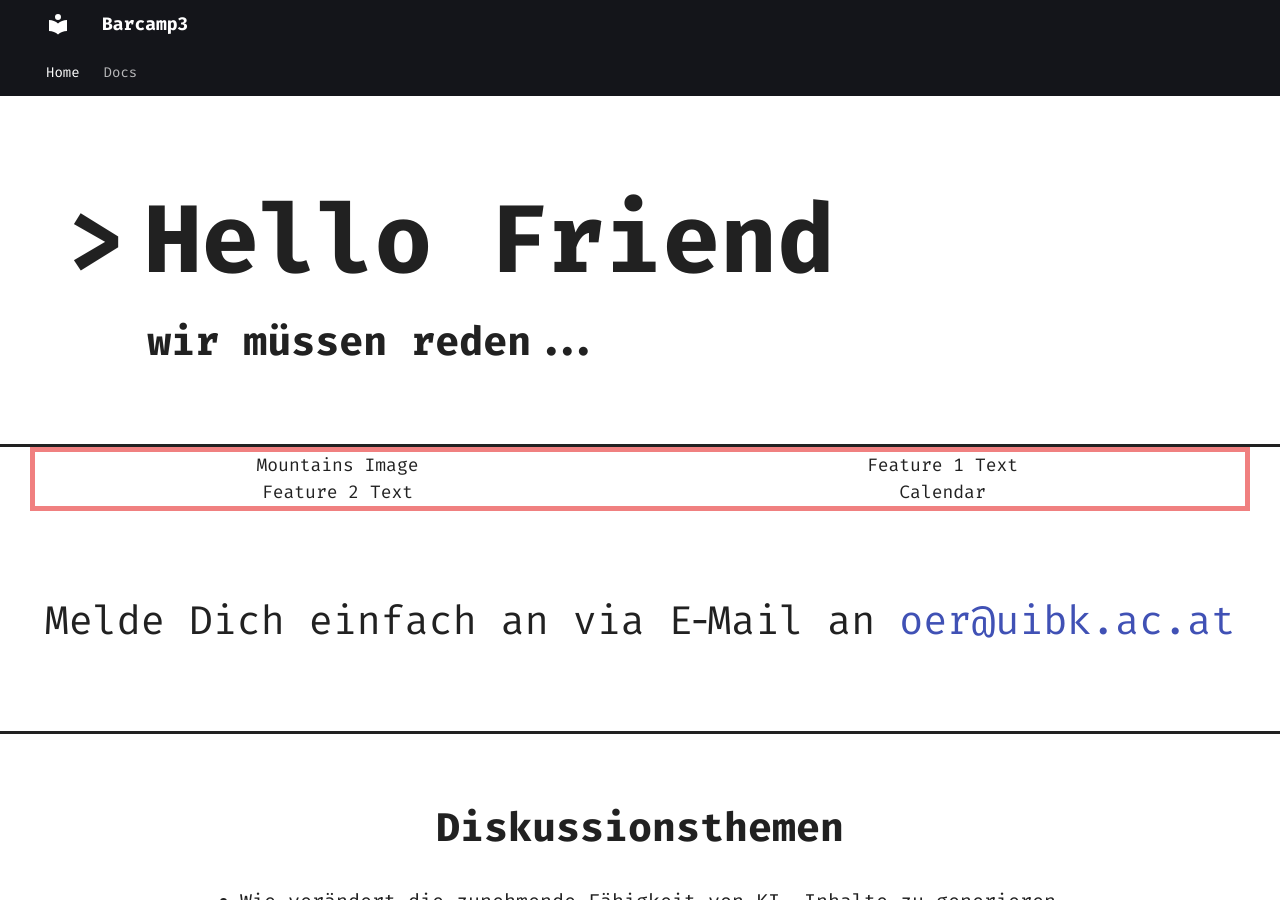
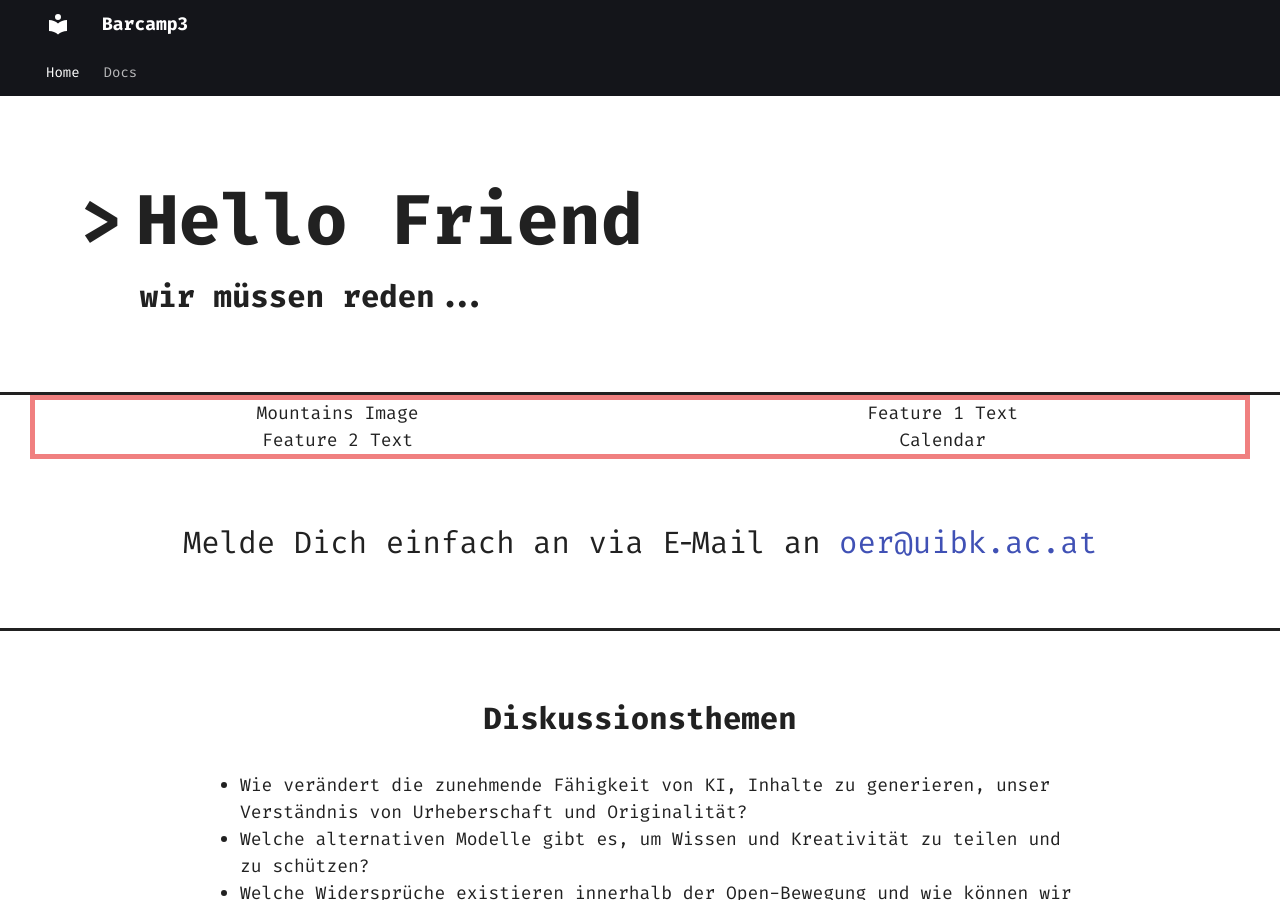
Before and after one commit to oerBASE/Barcamp3, an MkDocs documentation site: the page built from docs/index.md, in a window 1280 px wide and 900 px high. Built offline with MkDocs 1.6.1 and Material for MkDocs 9.7.7, drawn with Linux system fonts in a browser that asks for light colours; plug-ins that fetch from the network failed and are left out.

Commit message:
Create hybrid font size for header

```diff
--- a/docs/assets/css/global.css
+++ b/docs/assets/css/global.css
@@ -1,7 +1,9 @@
 :root {
-  --huge-font-size: 96px;
-  --large-font-size: 40px;
-  --normal-font-size: 20px;
+  --huge-font-size: max(5.5vmax, 60px);
+  --large-font-size: max(2.4vmax, 30px);
+  --normal-font-size: max(1.2vmax, 18px);
+  --normal-hybrid-small-font-size: max(1.2vmax, 15px);
+  /* the more font sizes we have, the more the site looks chaotic. This is a compromise where the smarre size is actually the same as the normal size, but only on small screens it becomes a bit smaller */
 }
 
 /* selector for landing page, since other pages do not have <section> tags within md-container */
```
